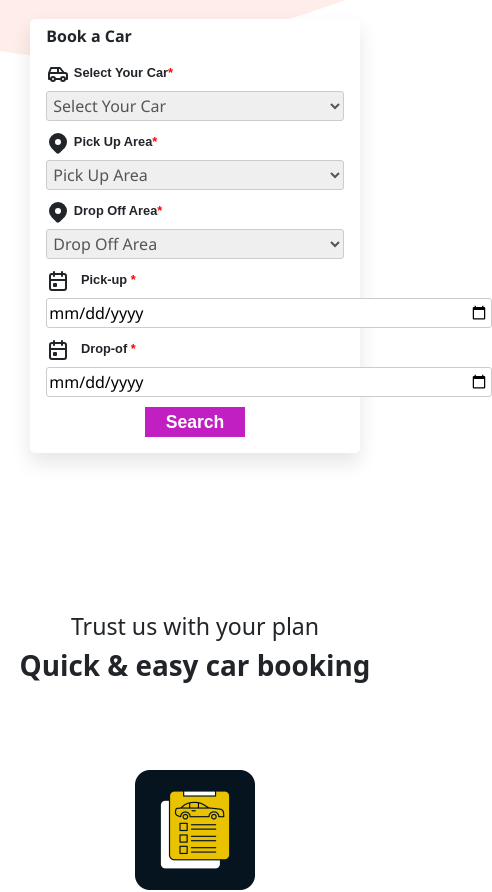
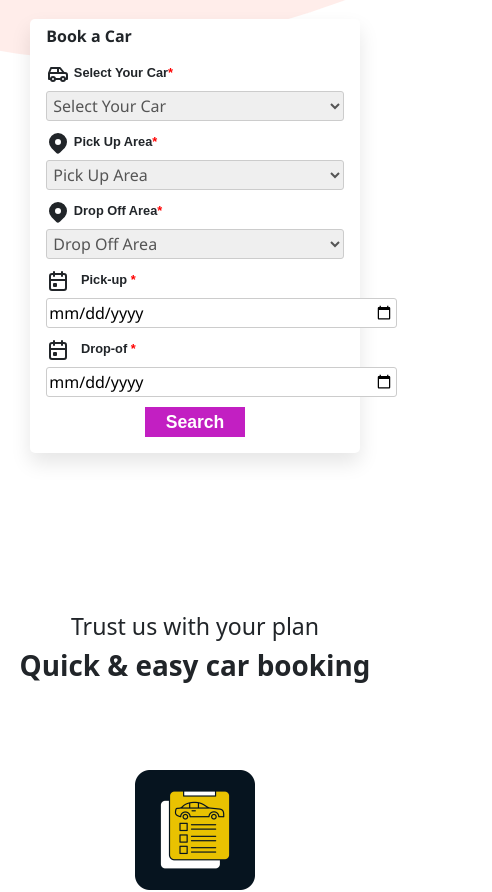
Before and after one commit to BareAbbu10/car-rental, a React (Create React App) app: page / in a window 390 px wide. Shown: the part 813-1705 px from the top of the page, 492 px wide, since content can reach past the window. Built offline with nearby package versions, Linux system fonts and the light colour scheme.

Commit message:
Update Booking-responsive.css

```diff
--- a/src/Styles/Booking-responsive.css
+++ b/src/Styles/Booking-responsive.css
@@ -41,7 +41,7 @@
     align-self: center;
   }
   .box-form-fields input{
-    width: 150% !important;
+    width: 90vw !important;
   }
 }
 
```
